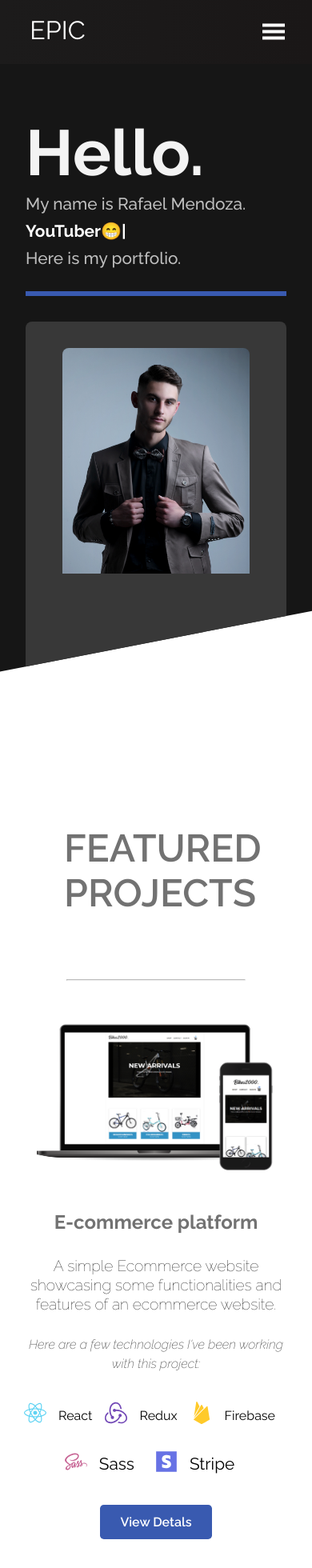
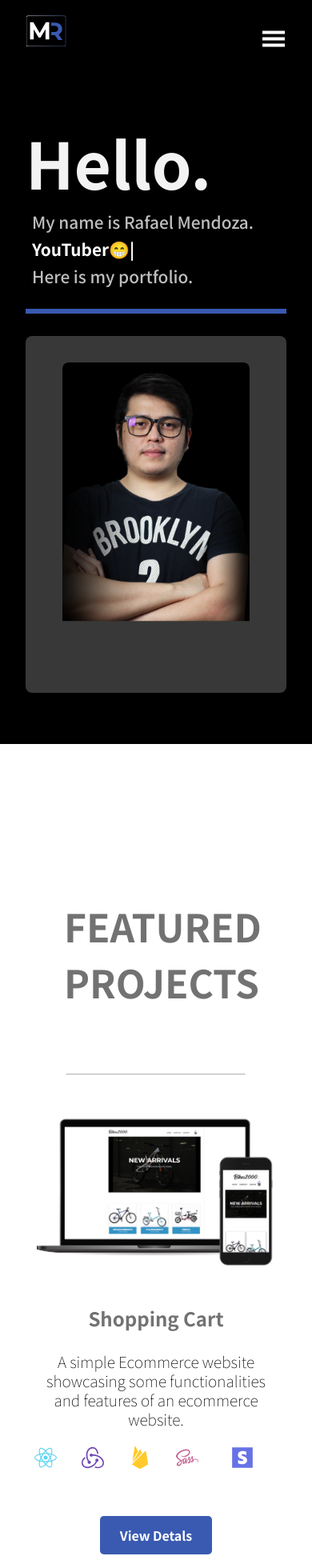
Before and after one commit to rcode321/rafael-mendoza-folio, a React (Create React App) app: page /hero in a window 390 px wide. Shown: the top 1960 px of the page at 80% size. Built offline with nearby package versions, Linux system fonts and the light colour scheme.

Commit message:
adding logo and new hero image

```diff
--- a/public/index.html
+++ b/public/index.html
@@ -13,8 +13,8 @@
     user's mobile device or desktop. See https://developers.google.com/web/fundamentals/web-app-manifest/
   -->
   <link rel="preconnect" href="https://fonts.gstatic.com">
-  <link
-    href="https://fonts.googleapis.com/css2?family=Raleway:ital,wght@0,100;0,200;0,300;0,400;0,500;0,600;0,700;0,800;0,900;1,100;1,200;1,300;1,400;1,500;1,600;1,700;1,800;1,900&display=swap"
+  <link rel="preconnect" href="https://fonts.gstatic.com">
+  <link href="https://fonts.googleapis.com/css2?family=Noto+Sans+JP:wght@100;300;400;500;700;900&display=swap"
     rel="stylesheet">
   <!--
     Notice the use of %PUBLIC_URL% in the tags above.
--- a/src/App.css
+++ b/src/App.css
@@ -1,3 +1,3 @@
 * {
-  font-family: "Raleway", sans-serif;
+  font-family: "Noto Sans JP", sans-serif;
 }
--- a/src/components/navbar/navbar.component.jsx
+++ b/src/components/navbar/navbar.component.jsx
@@ -4,6 +4,7 @@ import { GiHamburgerMenu } from "react-icons/gi";
 import { IoCloseSharp } from "react-icons/io5";
 // import { Link } from "react-router-dom";
 import "./navbar.styles.scss";
+import Mylogo from "../../assets/Group 9.svg";
 
 function Navbar() {
   const [navbar, setNavbar] = useState(false);
@@ -32,7 +33,7 @@ function Navbar() {
             onClick={closeMobileMenu}
             smooth
           >
-            EPIC
+            <img className="mylogo" src={Mylogo} alt="mylogo" />
           </NavHashLink>
         </div>
         <div className="menu-icon" onClick={handleClick}>
--- a/src/components/navbar/navbar.styles.scss
+++ b/src/components/navbar/navbar.styles.scss
@@ -1,14 +1,15 @@
 .navbar {
-  background: linear-gradient(90deg, rgb(28, 27, 27) 0%, rgb(26, 23, 23) 100%);
+  background: #000000;
   height: 80px;
   display: flex;
   justify-content: center;
   align-items: center;
-  font-size: 1.2rem;
+  // font-size: 1.2rem;
   position: -webkit-sticky;
   position: sticky;
   top: 0;
   z-index: 1;
+  text-transform: uppercase;
 }
 
 .navbar.active {
@@ -36,13 +37,23 @@
   max-width: 1100px;
 }
 
-.navbar-logo {
+// .navbar-logo {
+//   color: #fff;
+//   justify-self: start;
+//   margin-left: 20px;
+//   cursor: pointer;
+//   text-decoration: none;
+//   font-size: 2rem;
+// }
+
+.mylogo {
   color: #fff;
   justify-self: start;
   margin-left: 20px;
   cursor: pointer;
   text-decoration: none;
   font-size: 2rem;
+  width: 50px;
 }
 
 .fa-firstdraft {
@@ -131,7 +142,13 @@
       // margin: 1.2rem;
     }
   }
-  .navbar-logo {
+  // .navbar-logo {
+  //   position: absolute;
+  //   top: 0;
+  //   left: 0;
+  //   transform: translate(25%, 50%);
+  // }
+  .mylogo {
     position: absolute;
     top: 0;
     left: 0;
--- a/src/pages/hero/hero.component.jsx
+++ b/src/pages/hero/hero.component.jsx
@@ -1,7 +1,7 @@
 import React from "react";
 import Typical from "react-typical";
-import imageProfile from "../../assets/image.png";
-
+// import imageProfile from "../../assets/image.png";
+import Myimage from "../../assets/hero image.png";
 import "./hero.styles.scss";
 
 const Hero = () => (
@@ -28,7 +28,7 @@ const Hero = () => (
         <p>Here is my portfolio.</p>
       </div>
       <figure className="my-image-container">
-        <img className="imageProfile" src={imageProfile} alt="imageProfile" />
+        <img className="imageProfile" src={Myimage} alt="imageProfile" />
       </figure>
     </div>
   </div>
--- a/src/pages/hero/hero.styles.scss
+++ b/src/pages/hero/hero.styles.scss
@@ -7,10 +7,11 @@
     justify-content: center;
     height: 90vh;
   }
-  background-color: #161616;
-  height: 600px;
-  //   padding: 0 5rem;
-  clip-path: polygon(0 0, 100% 0, 100% 90%, 0% 100%);
+  @media (max-width: 902px) {
+    height: 850px;
+  }
+  background-color: #000000;
+  height: 800px;
   @media screen and (max-width: 960px) {
     z-index: 0;
   }
@@ -36,6 +37,8 @@
       height: 6px;
       display: block;
       margin-top: 1.5rem;
+      padding-left: 0.5rem;
+      margin-left: 0.5rem;
       @media (max-width: 902px) {
         max-width: 900px;
         margin: 0;
@@ -78,6 +81,7 @@
       font-weight: 300;
       max-width: 700px;
       line-height: 164.9%;
+      padding-left: 0.5rem;
       @media (max-width: 985px) {
         max-width: 600px;
         font-size: 1.3rem;
@@ -89,28 +93,37 @@
     }
 
     .my-image-container {
-      height: 410px;
-      background-color: rgb(56, 56, 56);
-      max-width: 280px;
-      padding: 30px;
-      border-radius: 0.5rem;
+      // height: 410px;
+      // background-color: rgb(56, 56, 56);
+      // max-width: 280px;
+      // padding: 30px;
+      // border-radius: 0.5rem;
+      margin: 0;
       @media (max-width: 985px) {
         padding: 33px;
         height: 380px;
       }
       @media (max-width: 902px) {
-        max-width: 900px;
-        padding-bottom: 4rem;
+        max-width: 800px;
+        // padding-bottom: 1rem;
         display: block;
         margin-left: auto;
         margin-right: auto;
+
+        // height: 210px;
+        background-color: rgb(56, 56, 56);
+        max-width: 350px;
+        margin-bottom: 4rem;
+        // margin-bottom: 2rem;
+        border-radius: 0.5rem;
       }
       @media (max-width: 320px) {
         padding: 20px;
       }
     }
     .imageProfile {
-      max-width: 345px;
+      max-width: 445px;
+
       border-radius: 0.5rem;
       @media (max-width: 985px) {
         width: 310px;
@@ -119,8 +132,8 @@
         display: block;
         margin-left: auto;
         margin-right: auto;
-        width: 90%;
-        max-width: 900px;
+        width: 100%;
+        clip-path: inset(0 0 25% 0);
       }
       @media (max-width: 690px) {
         max-width: 90%;
--- a/src/pages/works/works.component.jsx
+++ b/src/pages/works/works.component.jsx
@@ -17,7 +17,7 @@ import ProjectImage1 from "../../assets/laptop-with-project-image2.png";
 import Button from "../../components/button/button.component";
 
 import "./works.styles.scss";
-import { HashLink, NavHashLink } from "react-router-hash-link";
+import { HashLink } from "react-router-hash-link";
 
 const Works = () => (
   <div className="project1-container">
@@ -31,15 +31,12 @@ const Works = () => (
         <img className="image2" src={ProjectImage1} alt="projectimage-1" />
       </span>
       <div className="content-1">
-        <div className="Ecommerce-title">E-commerce platform</div>
+        <div className="Ecommerce-title">Shopping Cart</div>
         <p className="Ecommerce-subtitle-1">
           A simple Ecommerce website showcasing some functionalities and
           features of an ecommerce website.
         </p>
 
-        <p className="Ecommerce-subtitle-2">
-          Here are a few technologies I've been working with this project:
-        </p>
         <div className="content-2-icons">
           <div className="icon-list__img">
             <span>
@@ -52,7 +49,6 @@ const Works = () => (
                 size={28}
               />{" "}
             </span>
-            React
           </div>
 
           <div className="icon-list__img">
@@ -66,7 +62,6 @@ const Works = () => (
                 size={28}
               />{" "}
             </span>
-            Redux
           </div>
 
           <div className="icon-list__img">
@@ -80,10 +75,7 @@ const Works = () => (
                 size={28}
               />{" "}
             </span>
-            Firebase
           </div>
-        </div>
-        <div className="icon-list-container ecom">
           <div className="icon-list__img">
             <span>
               <FaSass
@@ -95,7 +87,6 @@ const Works = () => (
                 size={28}
               />{" "}
             </span>
-            Sass
           </div>
           <div className="icon-list__img">
             <span>
@@ -109,9 +100,9 @@ const Works = () => (
                 size={28}
               />{" "}
             </span>
-            Stripe
           </div>
         </div>
+        <div className="icon-list-container ecom"></div>
         <HashLink
           to={{ pathname: "https://bikes-avenue.herokuapp.com/" }}
           target="_blank"
@@ -137,10 +128,6 @@ const Works = () => (
           message each other who are using the app.
         </p>
 
-        <p className="social-media-subtitle-2">
-          Here are a few technologies I've been working with this project:
-        </p>
-
         <div className="content-2-icons">
           <div className="icon-list__img">
             <span>
@@ -153,7 +140,6 @@ const Works = () => (
                 size={28}
               />{" "}
             </span>
-            HTML5
           </div>
           <div className="icon-list__img">
             <span>
@@ -166,7 +152,6 @@ const Works = () => (
                 size={28}
               />{" "}
             </span>
-            Css
           </div>
           <div className="icon-list__img">
             <span>
@@ -179,11 +164,7 @@ const Works = () => (
                 size={28}
               />
             </span>
-            Javascript
           </div>
-        </div>
-
-        <div className="content-3-icons">
           <div className="icon-list__img">
             <span>
               <FaNodeJs
@@ -195,9 +176,7 @@ const Works = () => (
                 size={28}
               />
             </span>
-            Nodejs
           </div>
-
           <div className="icon-list__img">
             <span>
               <DiMongodb
@@ -209,7 +188,6 @@ const Works = () => (
                 size={28}
               />
             </span>
-            MongoDB
           </div>
           <div className="icon-list__img">
             <span>
@@ -222,9 +200,9 @@ const Works = () => (
                 size={28}
               />
             </span>
-            Socket.io
           </div>
         </div>
+        <div className="content-3-icons"></div>
 
         <HashLink
           to={{ pathname: "https://konneckjs.herokuapp.com/" }}
--- a/src/pages/works/works.styles.scss
+++ b/src/pages/works/works.styles.scss
@@ -113,6 +113,8 @@
         font-weight: 600;
         margin-top: 1rem;
         padding-bottom: 1.3rem;
+        line-height: 2.2rem;
+        color: #585858;
         @media (max-width: 1250px) {
           font-size: 2.5rem;
         }
@@ -210,6 +212,7 @@
         font-weight: 600;
         margin-top: 1rem;
         padding-bottom: 1.4rem;
+        color: #585858;
         @media (max-width: 1201px) {
           font-size: 2.2rem;
         }
@@ -221,27 +224,6 @@
         @media (max-width: 375px) {
           font-size: 2rem;
         }
-      }
-
-      .social-media-subtitle-1 {
-        @media (max-width: 975px) {
-          margin-top: 0.5rem;
-          color: #000000;
-          font-weight: 100;
-          font-size: 1.2rem;
-        }
-      }
-
-      .social-media-subtitle-2 {
-        @media (max-width: 975px) {
-          margin-top: 0.5rem;
-          color: #4e4e4e;
-          font-weight: 200;
-          font-size: 1rem;
-          font-style: italic;
-        }
-
-        margin-bottom: 2rem;
       }
     }
 
```
Also changed, not shown: src/assets/Group 9.svg (added), src/assets/hero image.png (added).
